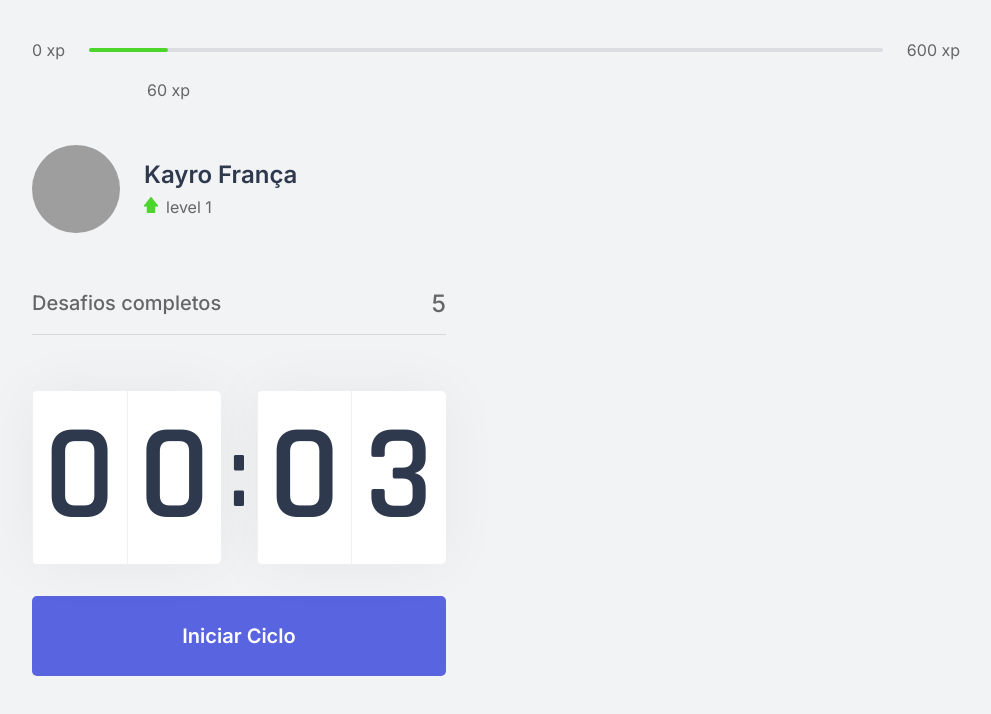
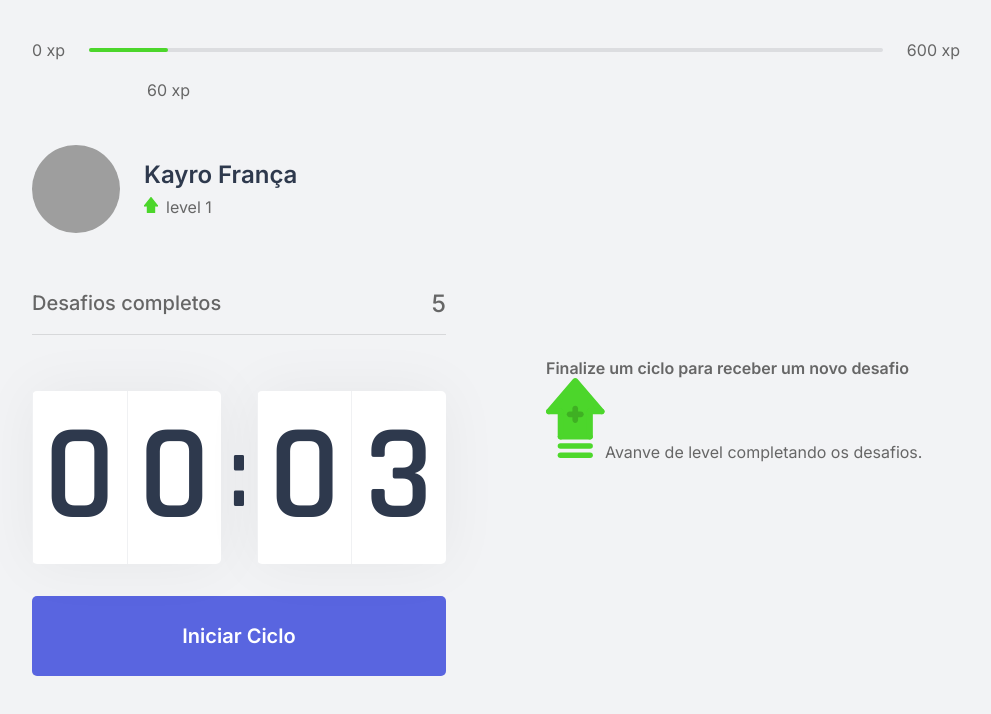
Before and after one commit to Kako-0/move.it_NLW-4, a Next.js app: page / in a window 1280 px wide. Shown: the top 714 px of the page, without its empty margins (144-1135 px from the left). Built offline with nearby package versions, Linux system fonts and the light colour scheme; grey boxes are pictures that could not be loaded.

Commit message:
add new component

```diff
--- a/src/pages/index.tsx
+++ b/src/pages/index.tsx
@@ -1,4 +1,5 @@
 import Head from "next/head";
+import { ChallengeBox } from "../components/ChallengeBox";
 import { CompletedChallenger } from "../components/CompleteChallenger";
 import { Countdown } from "../components/Countdown";
 import { ExperienceBar } from "../components/ExperienceBar";
@@ -20,7 +21,7 @@ export default function Home() {
           <Countdown />
         </div>
         <div>
-
+          <ChallengeBox />
         </div>
       </section>
     </div>
```
